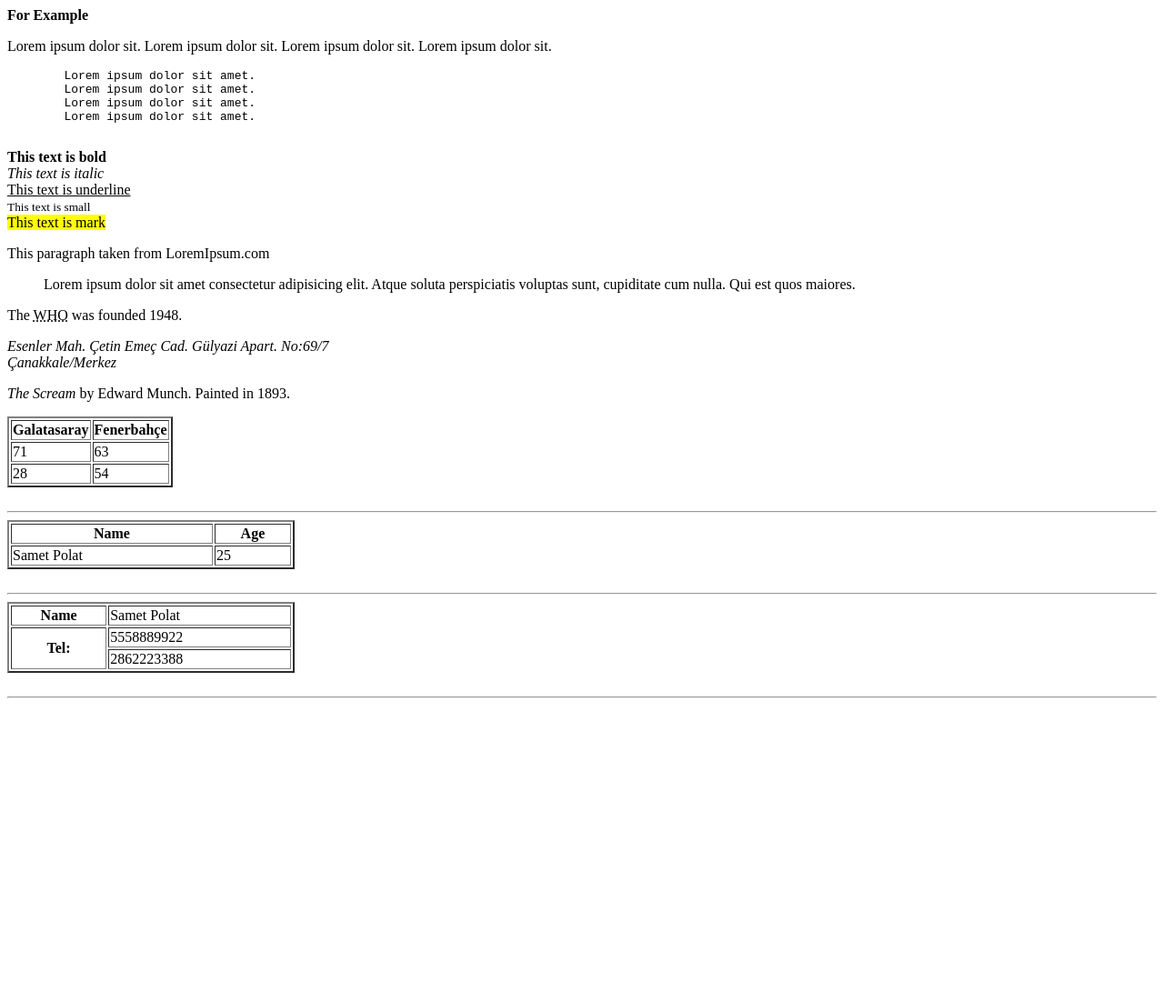
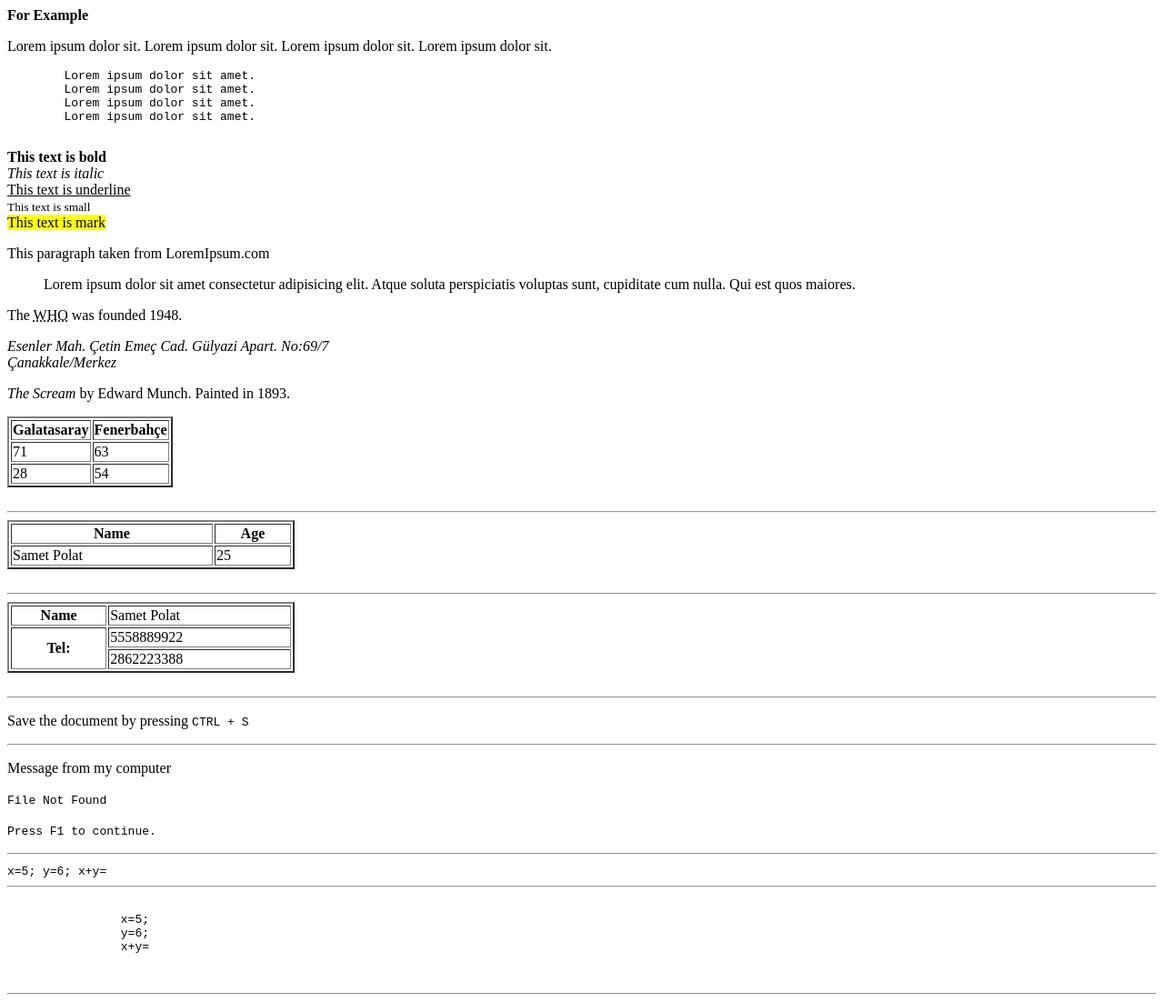
Before and after one commit to sametpolat7/HTML, a plain HTML site: page other elements/index.html in a window 1280 px wide. Shown: the whole page at 91% size. Before the commit the page ends 800 px from the top, so only its background shows below. Drawn offline with Linux system fonts and the light colour scheme.

Commit message:
computer_code added

```diff
--- a/other elements/index.html
+++ b/other elements/index.html
@@ -115,5 +115,32 @@
         </tr>
     </table><br><hr>
 
+    <!-- HTML Computer Code Elements -->
+    <!-- HTML <kbd> For Keyboard Input -->
+        <p>Save the document by pressing <kbd>CTRL + S</kbd></p>
+            <hr>
+    <!-- HTML <samp> For Program Output -->
+    <p>Message from my computer</p>
+        <p>
+            <samp>File Not Found</samp>
+        <p>
+            <samp>Press F1 to continue.</samp>
+        </p>
+    </p><hr>
+
+    <!-- HTML <code> For Computer Code -->
+        <code>
+            x=5;
+            y=6;
+            x+y=
+        </code><hr>
+<!-- NOTE:Notice that the <code> element does not preserve extra whitespace and line-breaks.To fix this, you can put the <code> element inside a <pre> element: -->
+        <pre>
+            <code>
+                x=5;
+                y=6;
+                x+y=
+            </code>
+        </pre><hr>
 </body>
 </html>
```
Also changed, not shown: 1 other file.
